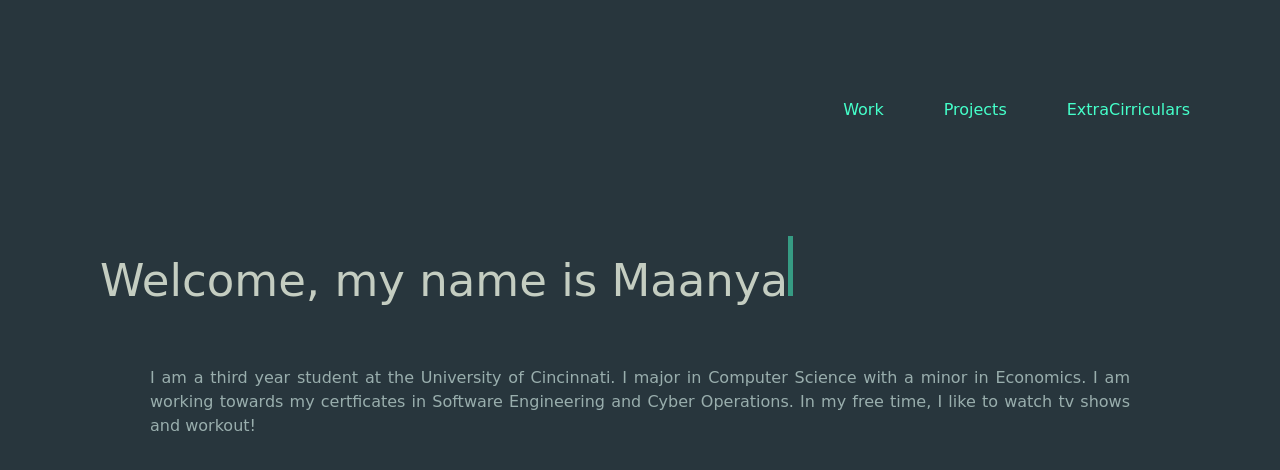
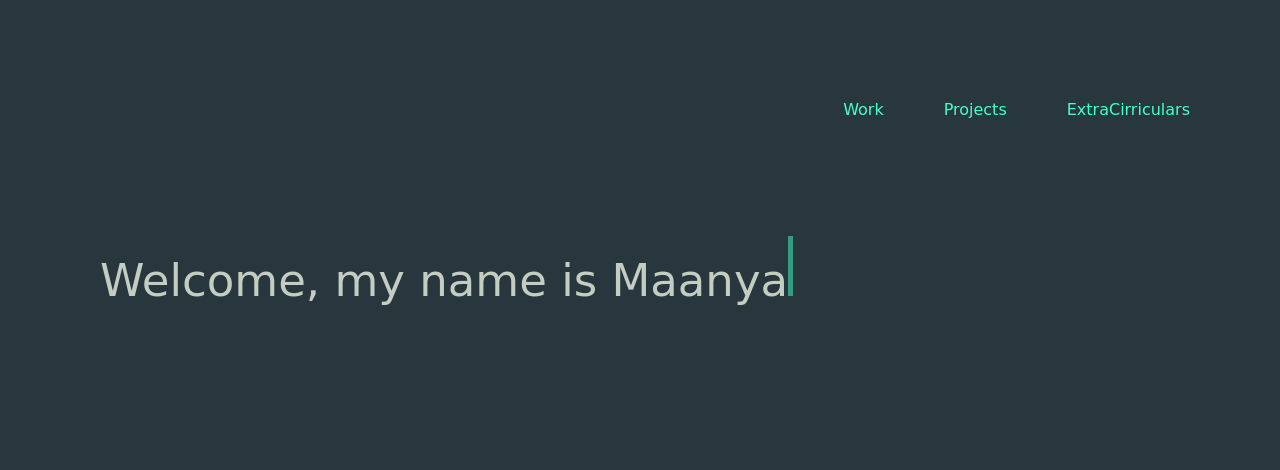
Before and after one commit to mangopudding03/myportfolio-github.io, a plain HTML site: page index.html in a window 1280 px wide. Drawn offline with nearby package versions, Linux system fonts and the light colour scheme.

Commit message:
Update index.html
update

```diff
--- a/index.html
+++ b/index.html
@@ -20,11 +20,6 @@
 
     <div class="intro">
         <h1 id = "welcome"></h1>
-        <p> I am a third year student at the University of Cincinnati.
-            I major in Computer Science with a minor in Economics.
-            I am working towards my certficates in Software Engineering and Cyber Operations.
-            In my free time, I like to watch tv shows and workout!
-        </p>
     </div>
 
 
```
